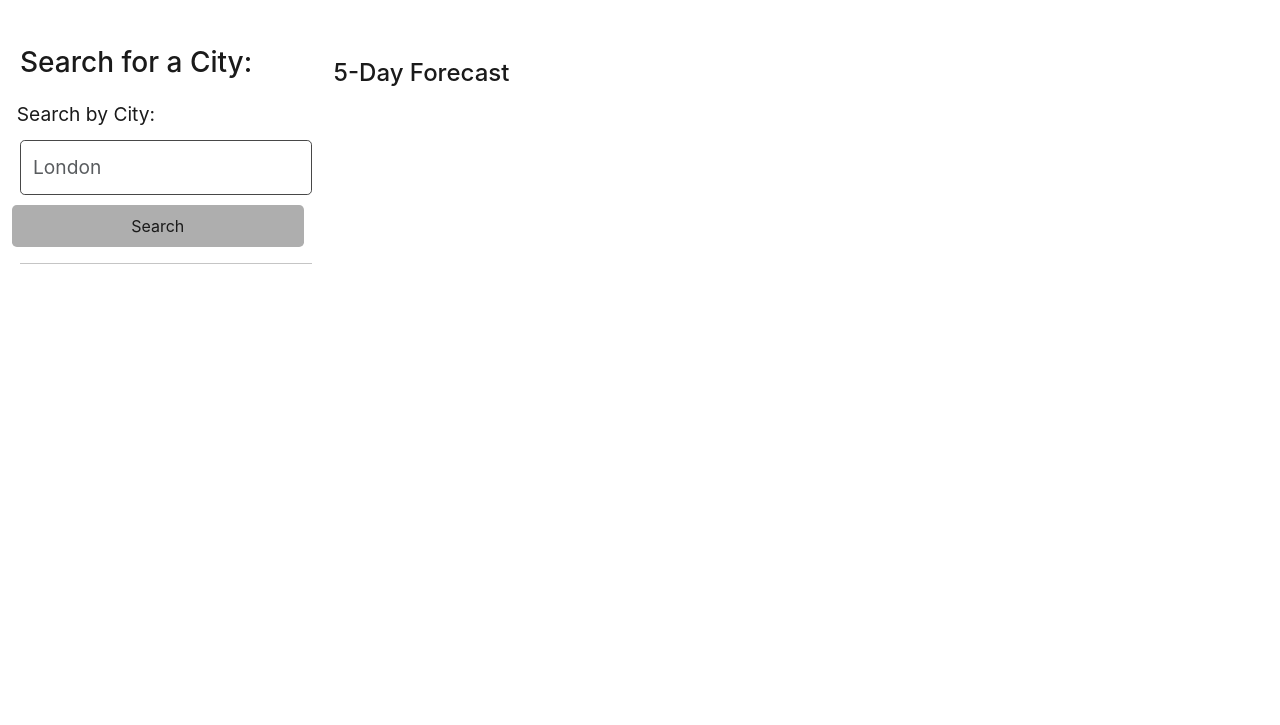
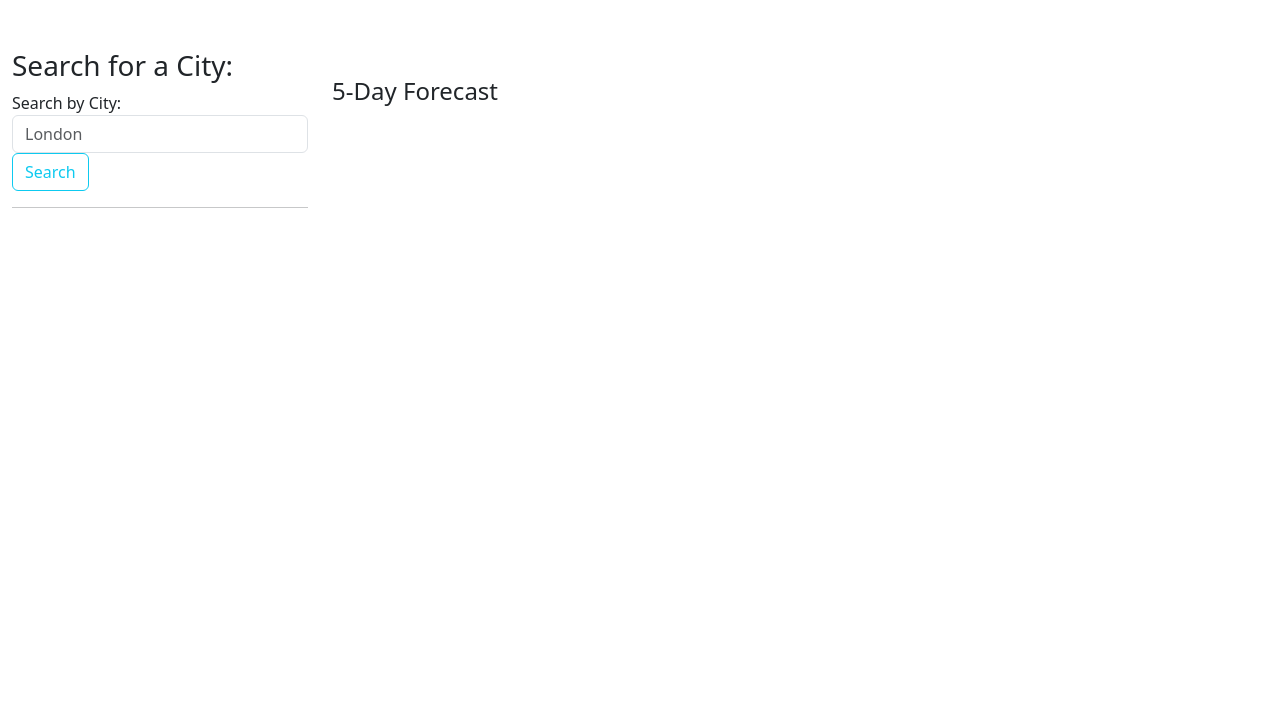
Before and after one commit to deponte-designer/Weather-Dashboard, a plain HTML site: page index.html in a window 1280 px wide. Shown: the part 75-800 px from the top of the page. Drawn offline with nearby package versions, Linux system fonts and the light colour scheme.

Commit message:
uptaded links

```diff
--- a/assets/js/script.js
+++ b/assets/js/script.js
@@ -84,7 +84,6 @@ function displayCurrentWeather(response) {
   currentDay.css("padding-left", "1rem");
   currentDay.append(container);
 }
-
 
 // Function to display forecast data
 function displayForecast(response) {
--- a/index.html
+++ b/index.html
@@ -9,7 +9,7 @@
   <link href="https://cdn.jsdelivr.net/npm/bootstrap@5.3.0-alpha3/dist/css/bootstrap.min.css" rel="stylesheet"
     integrity="sha384-KK94CHFLLe+nY2dmCWGMq91rCGa5gtU4mk92HdvYe+M/SXH301p5ILy+dN9+nJOZ" crossorigin="anonymous" />
 
-  <link rel="stylesheet" href="styles/reset.css" />
+  <link rel="stylesheet" href="assets/css/style.css" />
   <title>Weather Dashboard</title>
 </head>
 
@@ -17,7 +17,6 @@
   <header class="container-fluid text-center text-white bg-dark p-2 weather-header">
     <h1>Weather Dashboard</h1>
   </header>
-
   <!-- max-width for ultra wide resolutions -->
   <div class="container-fluid mt-5" style="max-width: 1400px">
     <div class="row">
@@ -43,8 +42,9 @@
         <div class="list-group" id="history"></div>
       </aside>
 
-      <div class="col-lg-9 pb-3">
+      <div class="col-lg-9 pb-3 mt-3">
         <section id="today" class="mt-3" role="region" aria-live="polite"></section>
+
         <h4 class="hide mt-3">5-Day Forecast</h4>
         <section id="forecast" class="row mt-3" role="region" aria-live="polite"></section>
       </div>
@@ -55,7 +55,7 @@
   <script src="https://cdn.jsdelivr.net/npm/dayjs@1/dayjs.min.js"></script>
   <!-- jQuery -->
   <script src="https://cdnjs.cloudflare.com/ajax/libs/jquery/3.2.1/jquery.min.js"></script>
-  <script src="script.js"></script>
+  <script src="assets/js/script.js"></script>
 </body>
 
 </html>
```
Lines whose indentation alone changed are shown as unchanged.
